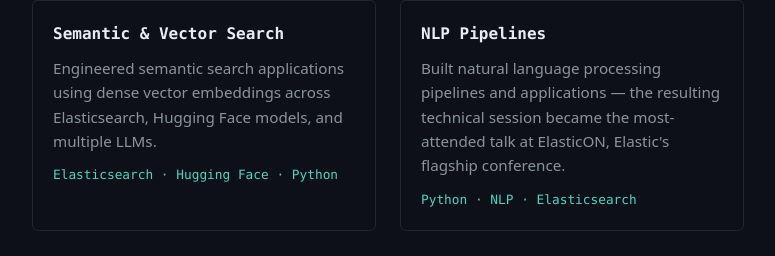
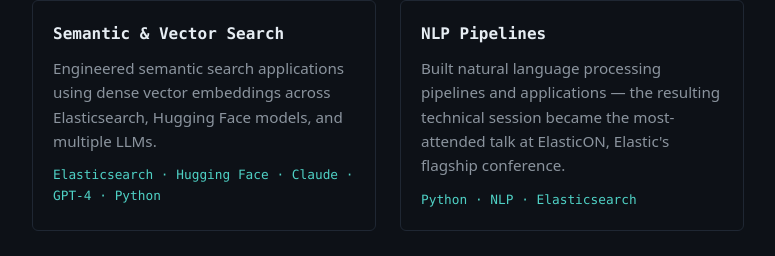
Before and after one commit to mrklaney/laneylabs, a plain HTML site: page index.html in a window 1280 px wide. Shown: the part 992-1248 px from the top of the page, without its empty margins (252-1027 px from the left). Drawn offline with Linux system fonts and the light colour scheme.

Commit message:
Remove internal docs from public repo; fix stack tags on Semantic & Vector Search card

```diff
--- a/index.html
+++ b/index.html
@@ -49,7 +49,7 @@
           <article class="card">
             <h3>Semantic &amp; Vector Search</h3>
             <p>Engineered semantic search applications using dense vector embeddings across Elasticsearch, Hugging Face models, and multiple LLMs.</p>
-            <p class="stack">Elasticsearch · Hugging Face · Python</p>
+            <p class="stack">Elasticsearch · Hugging Face · Claude · GPT-4 · Python</p>
           </article>
           <article class="card">
             <h3>NLP Pipelines</h3>
```
Also changed, not shown: 3 other files.
